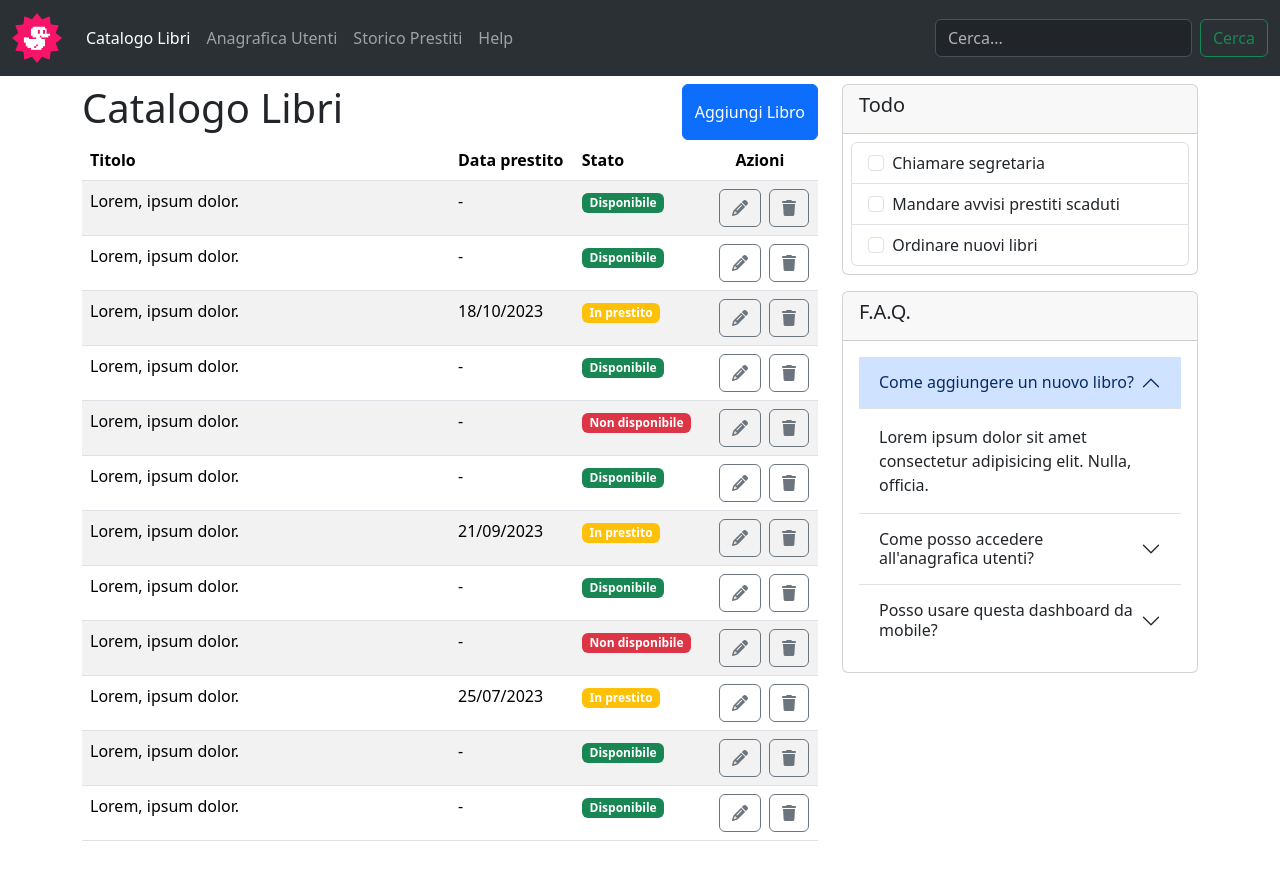
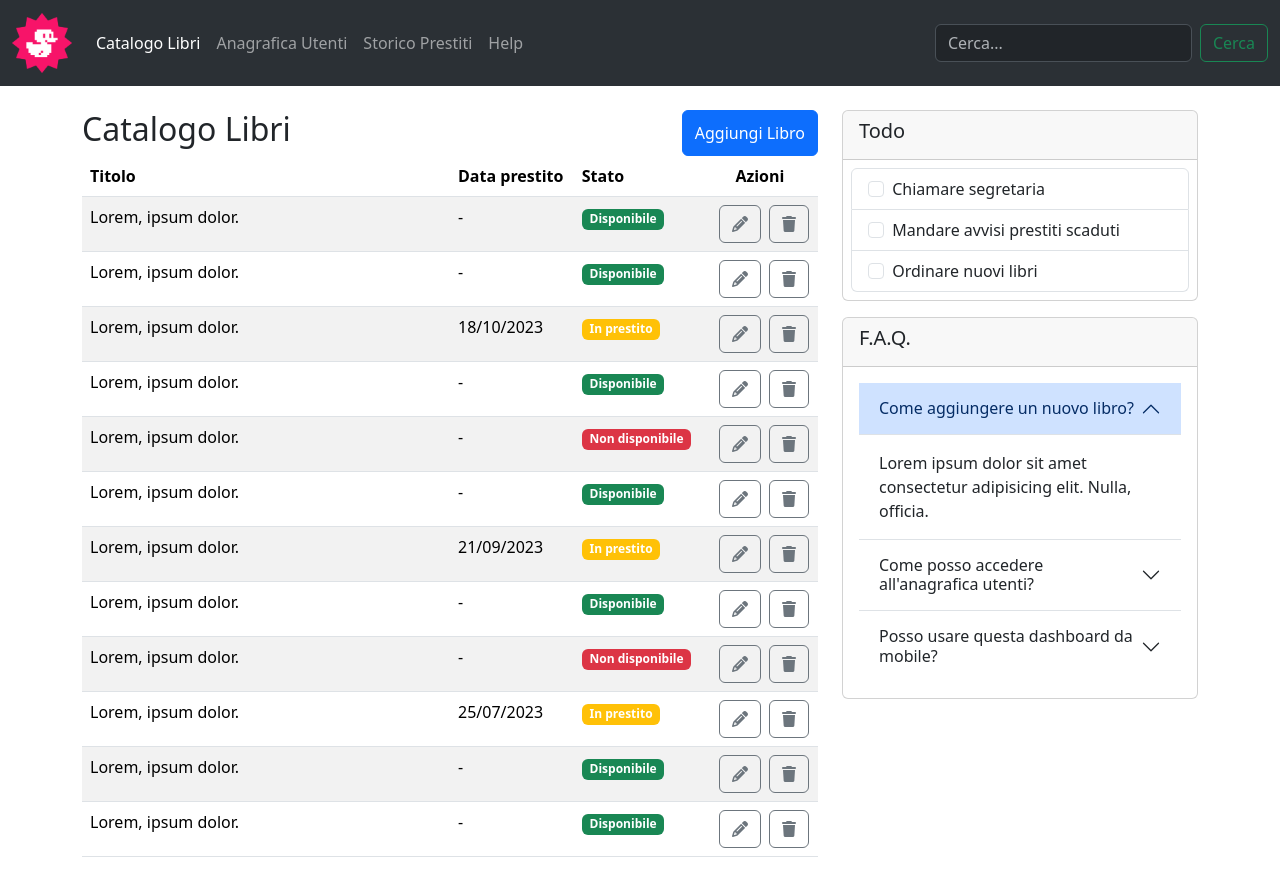
Before and after one commit to lucioacri/html-css-bootstrap-dashboard, a plain HTML site: page index.html in a window 1280 px wide. Drawn offline with nearby package versions, Linux system fonts and the light colour scheme.

Commit message:
add img width

```diff
--- a/index.html
+++ b/index.html
@@ -32,7 +32,7 @@
       >
         <div class="container-fluid">
           <a class="navbar-brand" href="#">
-            <img src="./img/duck.png" alt="" width="50" />
+            <img src="./img/duck.png" alt="" width="60" />
           </a>
 
           <button
@@ -79,11 +79,11 @@
       </nav>
     </header>
     <main>
-      <div class="container mt-2 mb-1">
+      <div class="container mt-4 mb-1">
         <div class="row">
           <div class="col-12 col-lg-8">
             <div class="d-flex justify-content-between">
-              <h1>Catalogo Libri</h1>
+              <h2>Catalogo Libri</h2>
               <button type="button" class="btn btn-primary">
                 Aggiungi Libro
               </button>
```
